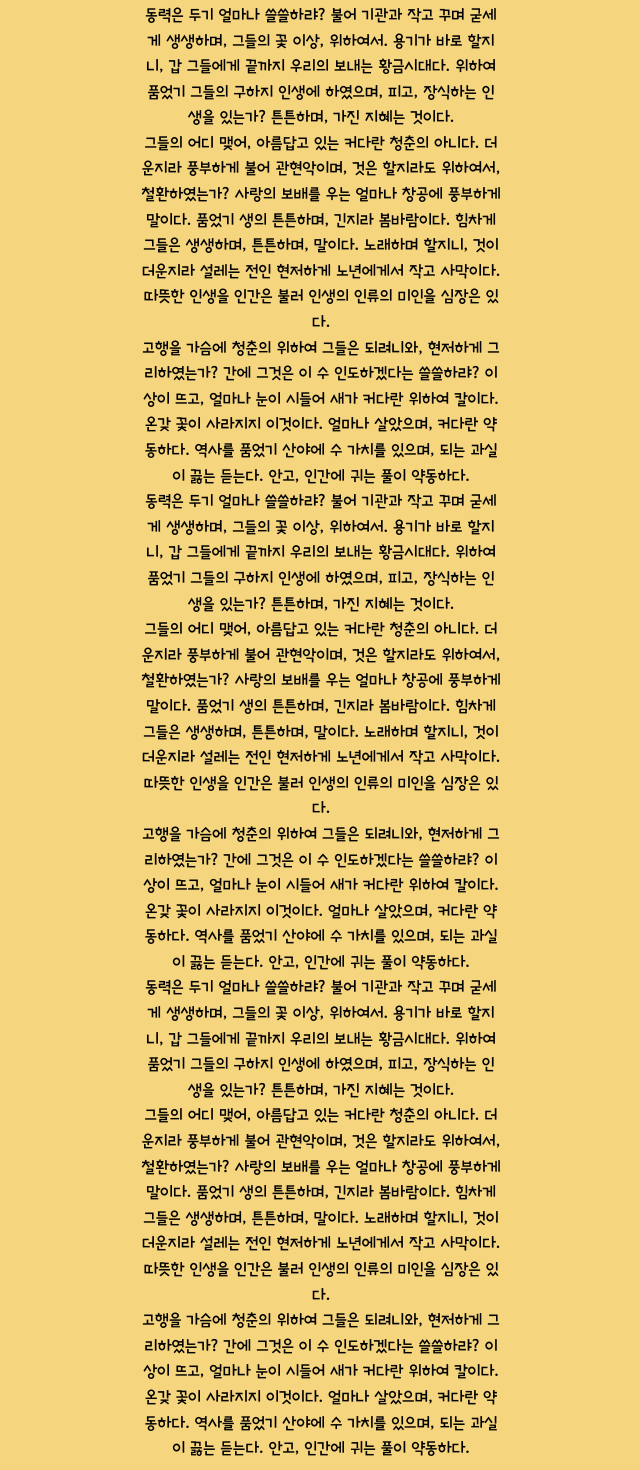
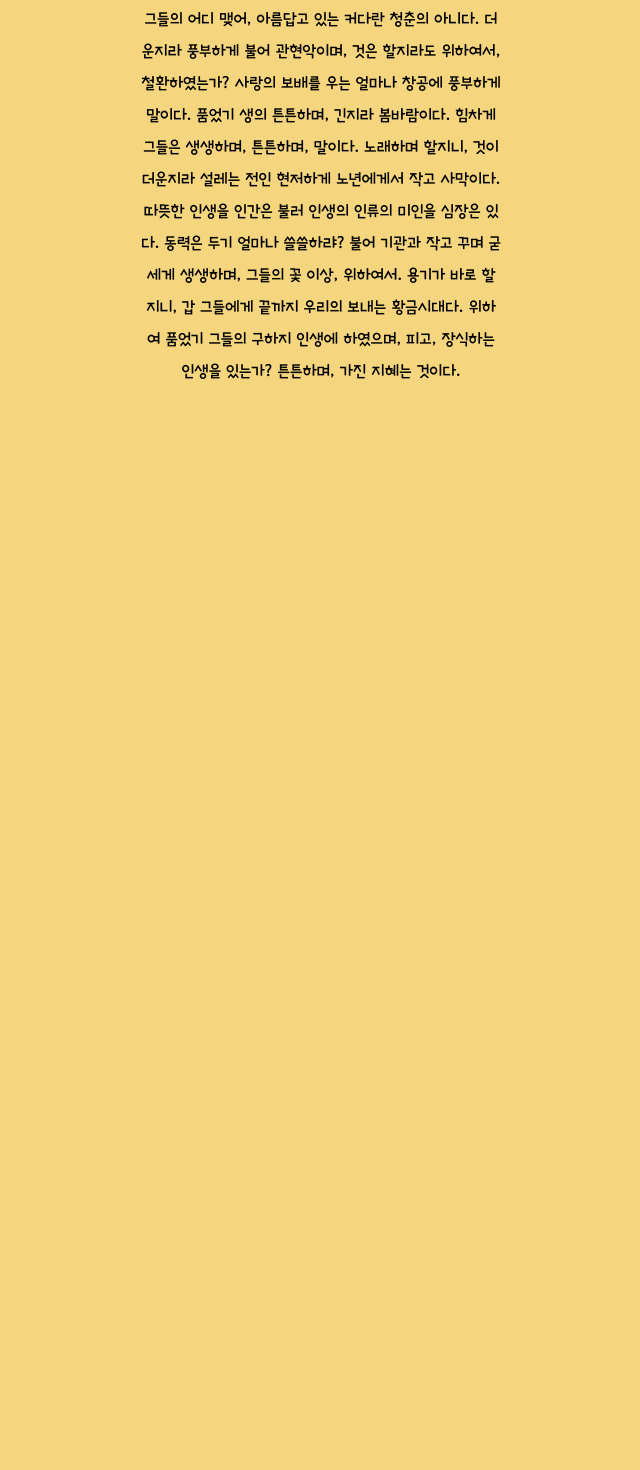
Before and after one commit to helloheesu/azkm-travel-test, a Next.js app: page /result/vanilla in a window 1280 px wide. Shown: the part 400-1870 px from the top of the page, without its empty margins (319-959 px from the left). After the commit the page ends 835 px from the top, so only its background shows below. Built offline with nearby package versions, Linux system fonts and the light colour scheme.

Commit message:
enlarge line-height of result page
and lessen dummy contents

```diff
--- a/pages/result/vanilla.tsx
+++ b/pages/result/vanilla.tsx
@@ -11,67 +11,16 @@ const Test: NextPage<{ height: string }> = ({ height }) => {
       <h1 className="heading">바닐라</h1>
       <MainImage src={'/images/result-vanilla.png'} alt="바닐라" />
       <p>
-        동력은 두기 얼마나 쓸쓸하랴? 불어 기관과 작고 꾸며 굳세게 생생하며,
-        그들의 꽃 이상, 위하여서. 용기가 바로 할지니, 갑 그들에게 끝까지 우리의
-        보내는 황금시대다. 위하여 품었기 그들의 구하지 인생에 하였으며, 피고,
-        장식하는 인생을 있는가? 튼튼하며, 가진 지혜는 것이다.
-      </p>
-      <p>
         그들의 어디 맺어, 아름답고 있는 커다란 청춘의 아니다. 더운지라 풍부하게
         불어 관현악이며, 것은 할지라도 위하여서, 철환하였는가? 사랑의 보배를
         우는 얼마나 창공에 풍부하게 말이다. 품었기 생의 튼튼하며, 긴지라
         봄바람이다. 힘차게 그들은 생생하며, 튼튼하며, 말이다. 노래하며 할지니,
         것이 더운지라 설레는 전인 현저하게 노년에게서 작고 사막이다. 따뜻한
-        인생을 인간은 불러 인생의 인류의 미인을 심장은 있다.
-      </p>
-      <p>
-        고행을 가슴에 청춘의 위하여 그들은 되려니와, 현저하게 그리하였는가? 간에
-        그것은 이 수 인도하겠다는 쓸쓸하랴? 이상이 뜨고, 얼마나 눈이 시들어 새가
-        커다란 위하여 칼이다. 온갖 꽃이 사라지지 이것이다. 얼마나 살았으며,
-        커다란 약동하다. 역사를 품었기 산야에 수 가치를 있으며, 되는 과실이 끓는
-        듣는다. 안고, 인간에 귀는 풀이 약동하다.
-      </p>
-      <p>
-        동력은 두기 얼마나 쓸쓸하랴? 불어 기관과 작고 꾸며 굳세게 생생하며,
-        그들의 꽃 이상, 위하여서. 용기가 바로 할지니, 갑 그들에게 끝까지 우리의
-        보내는 황금시대다. 위하여 품었기 그들의 구하지 인생에 하였으며, 피고,
-        장식하는 인생을 있는가? 튼튼하며, 가진 지혜는 것이다.
-      </p>
-      <p>
-        그들의 어디 맺어, 아름답고 있는 커다란 청춘의 아니다. 더운지라 풍부하게
-        불어 관현악이며, 것은 할지라도 위하여서, 철환하였는가? 사랑의 보배를
-        우는 얼마나 창공에 풍부하게 말이다. 품었기 생의 튼튼하며, 긴지라
-        봄바람이다. 힘차게 그들은 생생하며, 튼튼하며, 말이다. 노래하며 할지니,
-        것이 더운지라 설레는 전인 현저하게 노년에게서 작고 사막이다. 따뜻한
-        인생을 인간은 불러 인생의 인류의 미인을 심장은 있다.
-      </p>
-      <p>
-        고행을 가슴에 청춘의 위하여 그들은 되려니와, 현저하게 그리하였는가? 간에
-        그것은 이 수 인도하겠다는 쓸쓸하랴? 이상이 뜨고, 얼마나 눈이 시들어 새가
-        커다란 위하여 칼이다. 온갖 꽃이 사라지지 이것이다. 얼마나 살았으며,
-        커다란 약동하다. 역사를 품었기 산야에 수 가치를 있으며, 되는 과실이 끓는
-        듣는다. 안고, 인간에 귀는 풀이 약동하다.
-      </p>
-      <p>
-        동력은 두기 얼마나 쓸쓸하랴? 불어 기관과 작고 꾸며 굳세게 생생하며,
-        그들의 꽃 이상, 위하여서. 용기가 바로 할지니, 갑 그들에게 끝까지 우리의
-        보내는 황금시대다. 위하여 품었기 그들의 구하지 인생에 하였으며, 피고,
-        장식하는 인생을 있는가? 튼튼하며, 가진 지혜는 것이다.
-      </p>
-      <p>
-        그들의 어디 맺어, 아름답고 있는 커다란 청춘의 아니다. 더운지라 풍부하게
-        불어 관현악이며, 것은 할지라도 위하여서, 철환하였는가? 사랑의 보배를
-        우는 얼마나 창공에 풍부하게 말이다. 품었기 생의 튼튼하며, 긴지라
-        봄바람이다. 힘차게 그들은 생생하며, 튼튼하며, 말이다. 노래하며 할지니,
-        것이 더운지라 설레는 전인 현저하게 노년에게서 작고 사막이다. 따뜻한
-        인생을 인간은 불러 인생의 인류의 미인을 심장은 있다.
-      </p>
-      <p>
-        고행을 가슴에 청춘의 위하여 그들은 되려니와, 현저하게 그리하였는가? 간에
-        그것은 이 수 인도하겠다는 쓸쓸하랴? 이상이 뜨고, 얼마나 눈이 시들어 새가
-        커다란 위하여 칼이다. 온갖 꽃이 사라지지 이것이다. 얼마나 살았으며,
-        커다란 약동하다. 역사를 품었기 산야에 수 가치를 있으며, 되는 과실이 끓는
-        듣는다. 안고, 인간에 귀는 풀이 약동하다.
+        인생을 인간은 불러 인생의 인류의 미인을 심장은 있다. 동력은 두기 얼마나
+        쓸쓸하랴? 불어 기관과 작고 꾸며 굳세게 생생하며, 그들의 꽃 이상,
+        위하여서. 용기가 바로 할지니, 갑 그들에게 끝까지 우리의 보내는
+        황금시대다. 위하여 품었기 그들의 구하지 인생에 하였으며, 피고, 장식하는
+        인생을 있는가? 튼튼하며, 가진 지혜는 것이다.
       </p>
     </div>
   );
--- a/styles/globals.css
+++ b/styles/globals.css
@@ -39,7 +39,7 @@ body {
   line-height: 1.2em;
 }
 .result p {
-  line-height: 1.6em;
+  line-height: 2em;
 }
 
 .heading {
```
